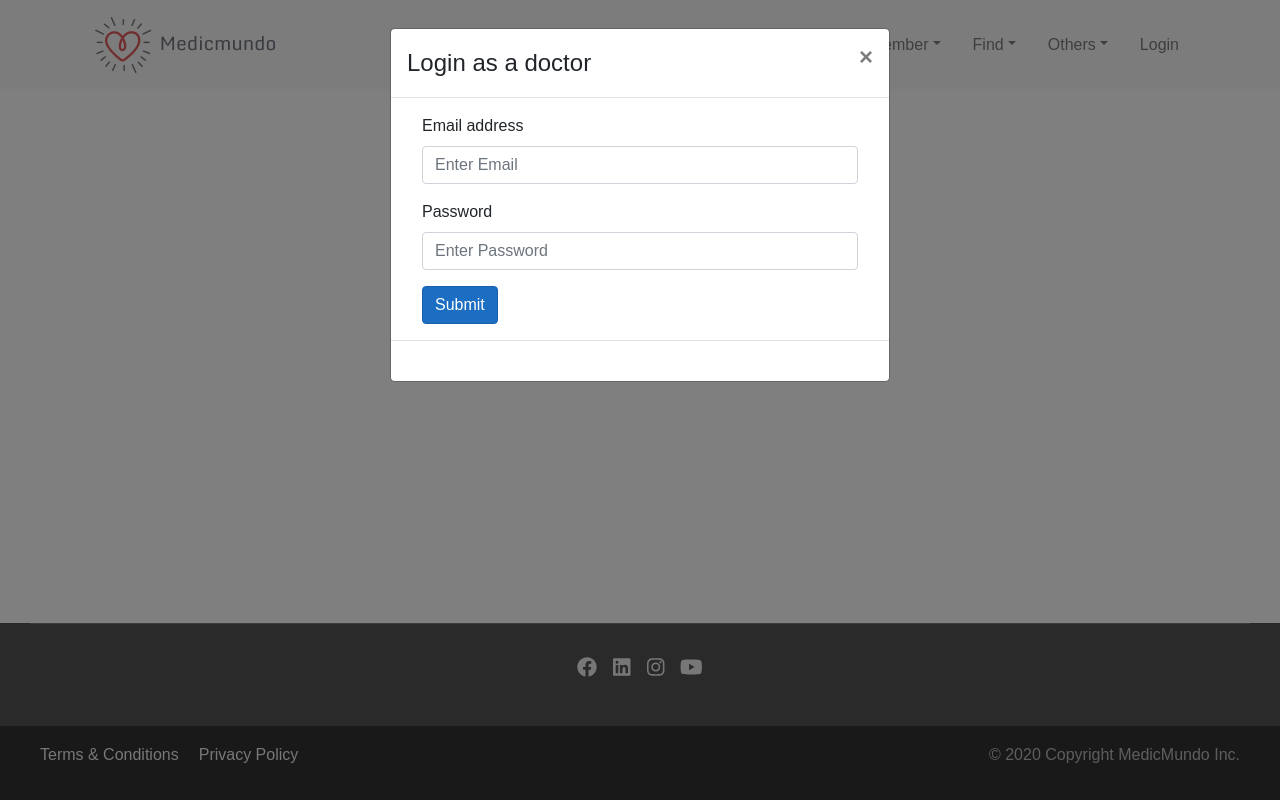
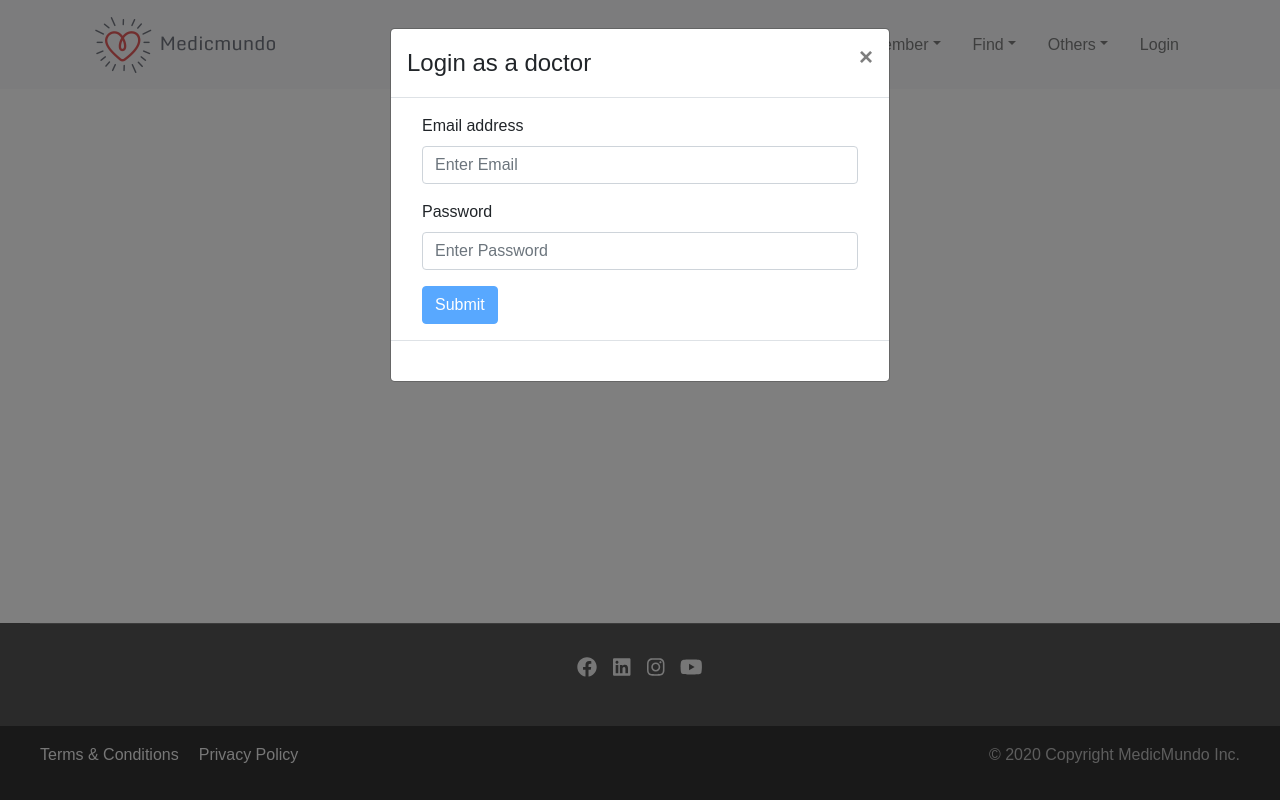
Before and after one commit to DoctorFinder/DocFinder, a React (Create React App) app in the folder DocFinder/ClientApp/: page /DoctorLogin in a window 1280 px wide. Built offline with nearby package versions, Linux system fonts and the light colour scheme.

Commit message:
Doctor login form disable initial submit button

```diff
--- a/DocFinder/ClientApp/src/components/DoctorLogin/DoctorLogin.js
+++ b/DocFinder/ClientApp/src/components/DoctorLogin/DoctorLogin.js
@@ -36,11 +36,9 @@ export function DoctorLoginComponent() {
   let location = useLocation();
   let history = useHistory();
 
-
   function handleClose() {
     let firstIndexOfPath = location.pathname.indexOf("/");
-        let homePath =
-            location.pathname.substring(0, firstIndexOfPath) ;
+    let homePath = location.pathname.substring(0, firstIndexOfPath);
     setShow(false);
     history.push(homePath);
   }
@@ -69,10 +67,11 @@ export function DoctorLoginComponent() {
         }
         let firstIndexOfPath = location.pathname.indexOf("/");
         let doctorProfilePath =
-          location.pathname.substring(0, firstIndexOfPath + 1) + "DoctorProfile";
+          location.pathname.substring(0, firstIndexOfPath + 1) +
+          "DoctorProfile";
         setRequestProcessingStatus(false);
         context.dispatch({ type: "doctor" });
-          history.push(doctorProfilePath, { doctordetails: data});
+        history.push(doctorProfilePath, { doctordetails: data });
       })
       .catch(error => {
         debugger;
@@ -95,10 +94,19 @@ export function DoctorLoginComponent() {
               validationSchema={schema}
               initialValues={emptyLoginData}
               onSubmit={(values: FState, setSubmitting: any) => {
+                console.log(values);
                 LoginAsUserProvided(values);
               }}
             >
-              {({ handleSubmit, handleChange, values, touched }) => (
+              {({
+                handleSubmit,
+                handleChange,
+                values,
+                errors,
+                touched,
+                isValid,
+                setFieldTouched
+              }) => (
                 <Form noValidate onSubmit={handleSubmit}>
                   <Container>
                     <Form.Group>
@@ -115,15 +123,12 @@ export function DoctorLoginComponent() {
                             placeholder="Enter Email"
                             value={values.emailAddress}
                             onChange={e => {
+                              setFieldTouched("emailAddress");
                               handleChange(e);
                             }}
                           />
                         </Col>
                       </Row>
-                      {errors.emailAddress &&
-                        touched.emailAddress && (
-                          <div>{errors.emailAddress}</div>
-                        )}
                     </Form.Group>
                     <Form.Group>
                       <Row md={12}>
@@ -139,17 +144,26 @@ export function DoctorLoginComponent() {
                             placeholder="Enter Password"
                             value={values.password}
                             onChange={e => {
+                              setFieldTouched("password");
                               handleChange(e);
                             }}
                           />
                         </Col>
                       </Row>
-                      {errors.password &&
-                        touched.password && <div>{errors.password}</div>}
                     </Form.Group>
                     <Row md={12} className="justify-content-md-center">
                       <Col>
-                        <Button type="submit">Submit</Button> {""}
+                        <Button
+                          type="submit"
+                          disabled={
+                            !isValid ||
+                            (!touched.password && !touched.emailAddress)
+                          }
+                        >
+                          Submit
+                        </Button>{" "}
+                        {""}
+                        {console.log(touched)}
                       </Col>
                     </Row>
                   </Container>
@@ -159,7 +173,7 @@ export function DoctorLoginComponent() {
           </fieldset>
         </Modal.Body>
 
-              <Modal.Footer >
+        <Modal.Footer>
           <label> {errorMsg}</label>
         </Modal.Footer>
         {isRequestProcessing && <div className="spinner" />}
```
Lines whose indentation alone changed are shown as unchanged.
